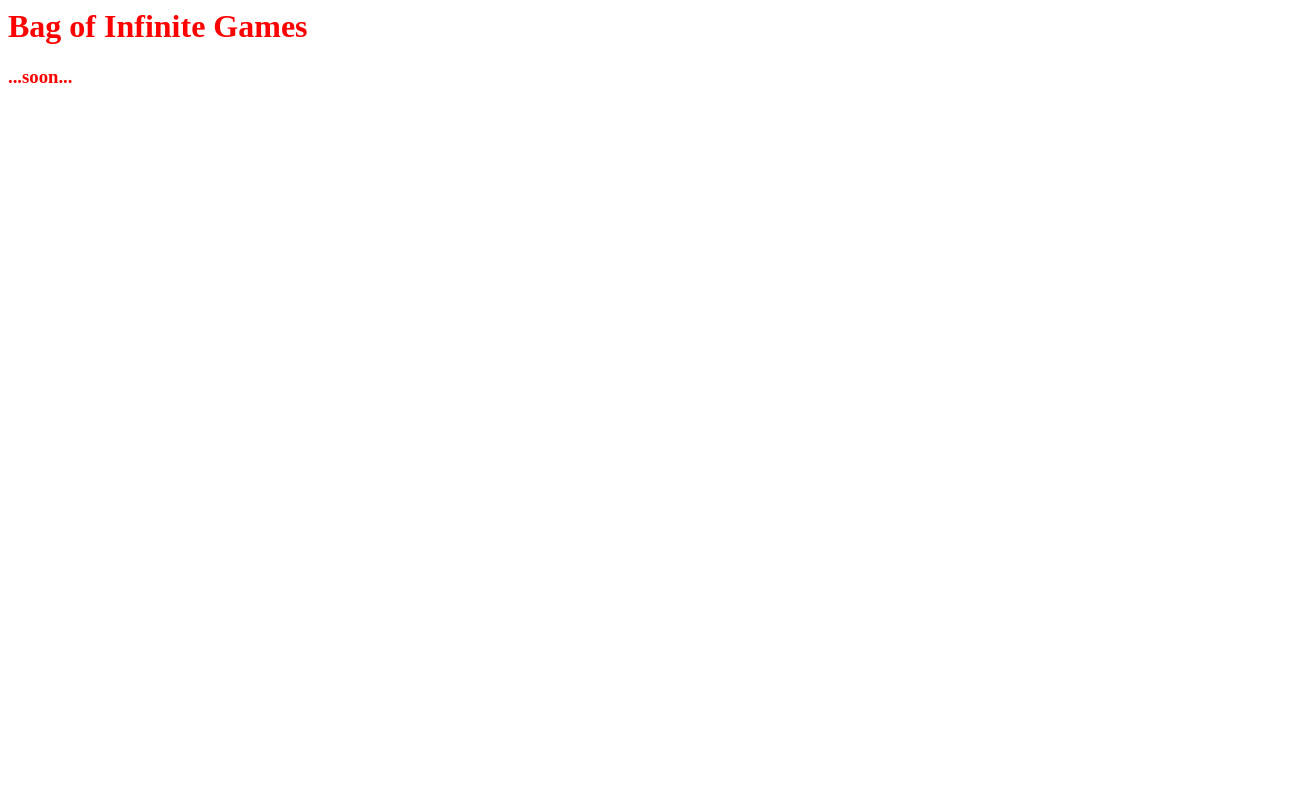
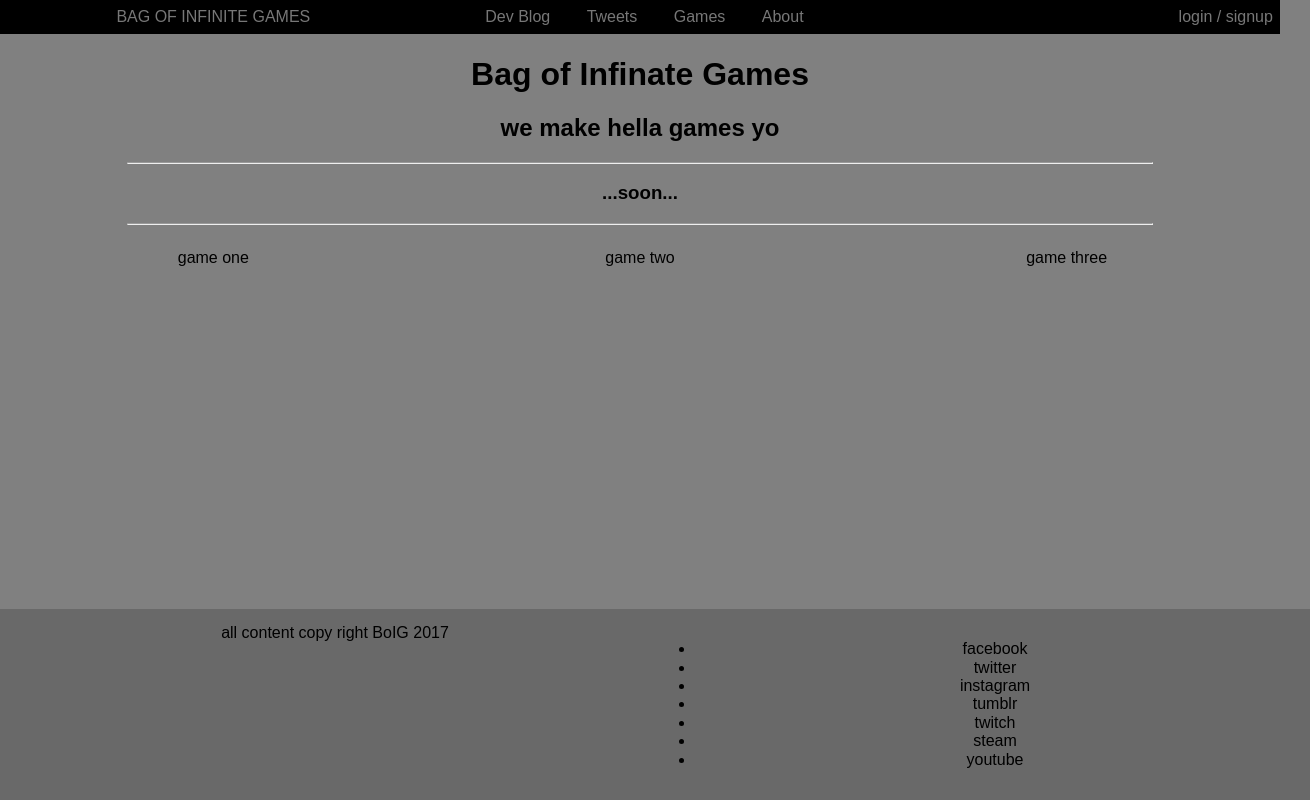
Before and after one commit to bagofinfinitegames/bagofinfinitegames.github.io, a plain HTML site: page index.html in a window 1280 px wide. Shown: the whole page, 1310 px wide, since content can reach past the window. Drawn offline with nearby package versions, Linux system fonts and the light colour scheme.

Commit message:
add pure and block out design

```diff
--- a/css/style.css
+++ b/css/style.css
@@ -1,3 +1,30 @@
 * {
-  color: red;
+  /*color: red;*/
+  text-align: center;
 }
+
+body {
+  background-color: grey;
+
+}
+
+header {
+  background-color: black;
+}
+
+
+.right {
+  text-align: right;
+}
+
+hr {
+  width: 80%;
+}
+
+footer {
+  padding: 15px;
+  background-color: dimgrey;
+  position: absolute;
+  bottom: 0;
+  width: 100%;
+}
--- a/index.html
+++ b/index.html
@@ -1,11 +1,64 @@
-<html>
+<!DOCTYPE html>
+<html lang="en">
 <head>
+  <meta charset="UTF-8">
+  <meta name="viewport" content="width=device-width, initial-scale=1.0">
+  <meta http-equiv="X-UA-Compatible" content="ie=edge">
   <title>Bag of Infinite Games</title>
+  <link rel="stylesheet" href="https://unpkg.com/purecss@0.6.2/build/pure-min.css" >
   <link rel="stylesheet" href="css/style.css">
+  <style>
+
+  </style>
 </head>
 <body>
-    <h1>Bag of Infinite Games</h1>
+  <header class="pure-menu pure-menu-horizontal">
+    <div class="pure-u-1-3">
+      <a href="#" class="pure-menu-heading pure-menu-link">Bag of Infinite Games</a>
+    </div>
+    <div class="pure-u-1-3">
+      <ul class="pure-menu-list">
+        <!-- <li class="pure-menu-item"><a href="#" class="pure-menu-link">Home</a></li> -->
+        <li class="pure-menu-item"><a href="#" class="pure-menu-link">Dev Blog</a></li>
+        <li class="pure-menu-item"><a href="#" class="pure-menu-link">Tweets</a></li>
+        <li class="pure-menu-item"><a href="#" class="pure-menu-link">Games</a></li>
+        <li class="pure-menu-item"><a href="#" class="pure-menu-link">About</a></li>
+      </ul>
+    </div>
+    <div class="pure-u-1-3 right">
+      <ul class="pure-menu-list">
+        <li class="pure-menu-item"><a href="#" class="pure-menu-link">login / signup</a></li>
+      </ul>
+    </div>
+  </header>
+  <h1>Bag of Infinate Games</h1>
+  <h2>we make hella games yo</h2>
+  <hr>
   <h3>...soon...</h3>
+  <hr>
+  <div class="pure-g">
+    <div class="pure-u-1-3"><p>game one</p></div>
+    <div class="pure-u-1-3"><p>game two</p></div>
+    <div class="pure-u-1-3"><p>game three</p></div>
+  </div>
+  <footer>
+    <div class="pure-g">
+      <div class="pure-u-1-2">
+        all content copy right BoIG 2017
+      </div>
+      <div class="pure-u-1-2">
+        <ul>
+          <li>facebook</li>
+          <li>twitter</li>
+          <li>instagram</li>
+          <li>tumblr</li>
+          <li>twitch</li>
+          <li>steam</li>
+          <li>youtube</li>
+        </ul>
+      </div>
+    </div>
+  </footer>
   <script src="js/app.js"></script>
 </body>
 </html>
```
Also changed, not shown: 1 other file. Lines whose indentation alone changed are shown as unchanged.
